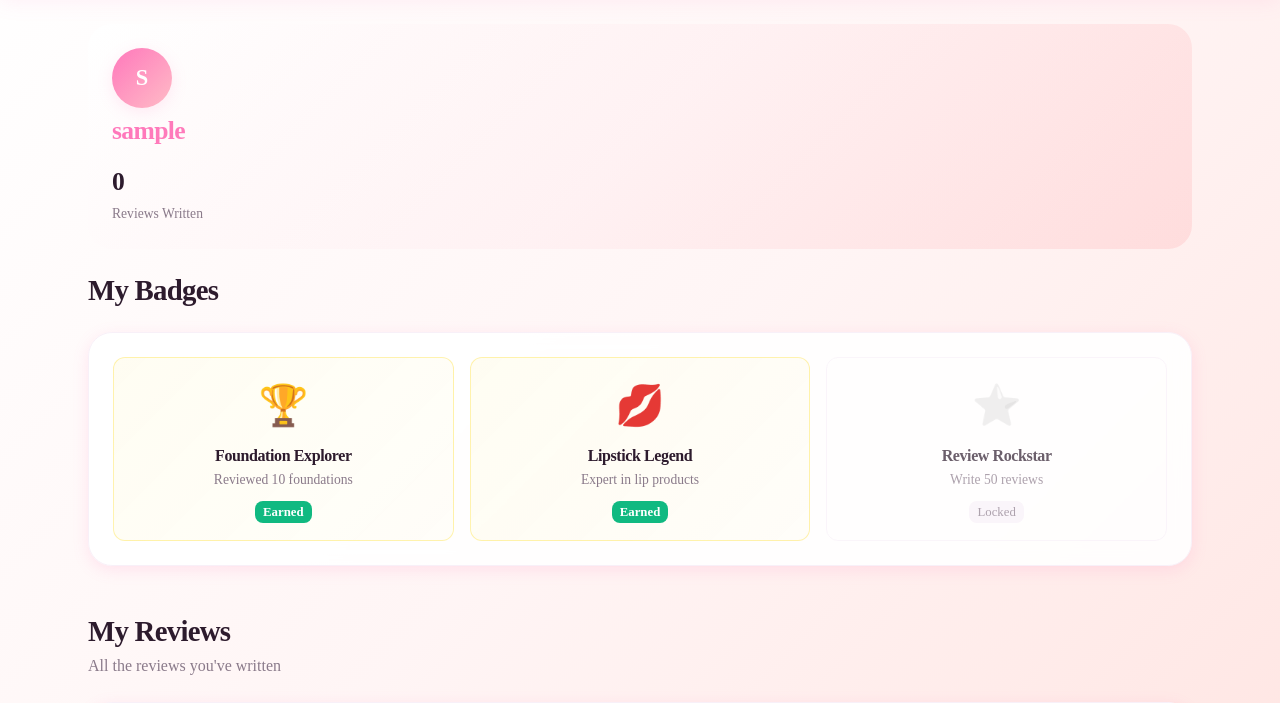
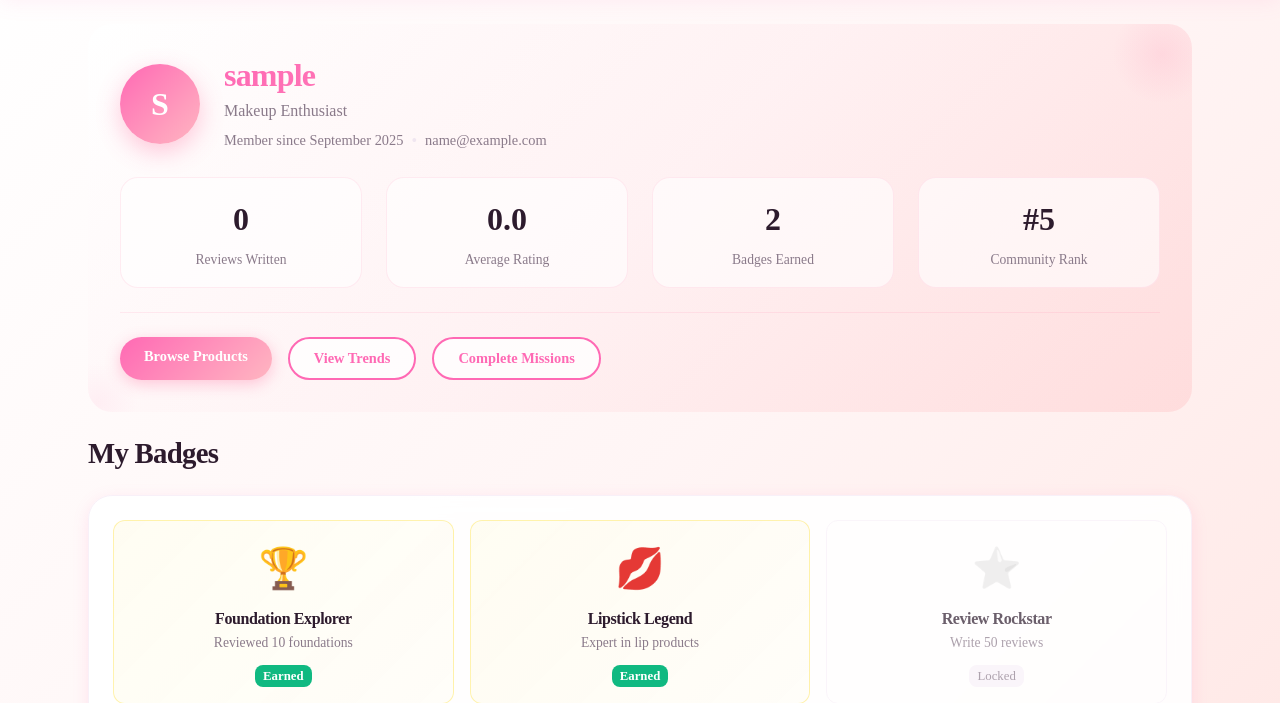
Before and after one commit to fatimaAlku/The-Makeup-Community, a Django app: page /profile/ in a window 1280 px wide. Shown: the part 75-778 px from the top of the page. Run offline with Django 5.2, Linux system fonts and the light colour scheme; the visitor is signed in with stand-in values (Sample User, id 1); data that the repository does not hold is empty.

Commit message:
profile page enhanced

```diff
--- a/my-community-project/makeuptutorial/polls/templates/polls/user_profile.html
+++ b/my-community-project/makeuptutorial/polls/templates/polls/user_profile.html
@@ -4,17 +4,54 @@
 {% block content %}
 <article class="wrap" style="padding-top:24px">
   <!-- Profile Header -->
-  <div class="profile-header" style="background: linear-gradient(135deg, #ffffff 0%, #fff5f5 50%, #ffe4e1 100%); border-radius: var(--radius-xl); padding: var(--space-lg); margin-bottom: var(--space-lg); text-align: left;">
-    <div class="profile-avatar" style="width: 60px; height: 60px; background: var(--gradient-primary); border-radius: 50%; display: flex; align-items: center; justify-content: center; margin: 0 0 var(--space-sm); font-size: 1.4rem; color: white; font-weight: bold;">
-      {{ user.username|first|upper }}
-    </div>
-    <h1 style="margin: 0 0 var(--space-xs); font-size: 1.6rem; background: var(--gradient-primary); -webkit-background-clip: text; background-clip: text; -webkit-text-fill-color: transparent;">{{ user.username }}</h1>
+  <div class="profile-header" style="background: linear-gradient(135deg, #ffffff 0%, #fff5f5 50%, #ffe4e1 100%); border-radius: var(--radius-xl); padding: var(--space-xl); margin-bottom: var(--space-lg); text-align: left; position: relative; overflow: hidden;">
+    <!-- Decorative background elements -->
+    <div style="position: absolute; top: -20px; right: -20px; width: 100px; height: 100px; background: radial-gradient(circle, rgba(255, 79, 138, 0.1) 0%, transparent 70%); border-radius: 50%; z-index: 0;"></div>
+    <div style="position: absolute; bottom: -30px; left: -30px; width: 80px; height: 80px; background: radial-gradient(circle, rgba(255, 127, 178, 0.08) 0%, transparent 70%); border-radius: 50%; z-index: 0;"></div>
 
-    <!-- Profile Stats -->
-    <div class="profile-stats" style="display: flex; justify-content: flex-start; gap: var(--space-lg); margin-top: var(--space-md);">
-      <div class="stat-item" style="text-align: left;">
-        <div style="font-size: 1.6rem; font-weight: bold; color: var(--ink);">{{ total_reviews }}</div>
-        <div style="color: var(--muted); font-size: 0.85rem;">Reviews Written</div>
+    <div style="position: relative; z-index: 1;">
+      <div style="display: flex; align-items: center; gap: var(--space-lg); margin-bottom: var(--space-lg);">
+        <div class="profile-avatar" style="width: 80px; height: 80px; background: var(--gradient-primary); border-radius: 50%; display: flex; align-items: center; justify-content: center; font-size: 2rem; color: white; font-weight: bold; box-shadow: 0 8px 25px rgba(255, 79, 138, 0.3);">
+          {{ user.username|first|upper }}
+        </div>
+        <div style="flex: 1;">
+          <h1 style="margin: 0 0 var(--space-xs); font-size: 2rem; background: var(--gradient-primary); -webkit-background-clip: text; background-clip: text; -webkit-text-fill-color: transparent; font-weight: 700;">{{ user.username }}</h1>
+          <p style="margin: 0; color: var(--muted); font-size: 1rem;">Makeup Enthusiast</p>
+          <div style="display: flex; align-items: center; gap: var(--space-sm); margin-top: var(--space-xs);">
+            <span style="color: var(--muted); font-size: 0.9rem;">Member since {{ user.date_joined|date:"F Y" }}</span>
+            <span style="color: var(--line);">•</span>
+            <span style="color: var(--muted); font-size: 0.9rem;">{{ user.email }}</span>
+          </div>
+        </div>
+      </div>
+
+      <!-- Profile Stats -->
+      <div class="profile-stats" style="display: grid; grid-template-columns: repeat(auto-fit, minmax(120px, 1fr)); gap: var(--space-lg); margin-top: var(--space-lg);">
+        <div class="stat-item" style="text-align: center; padding: var(--space-md); background: rgba(255, 255, 255, 0.6); border-radius: var(--radius-lg); border: 1px solid rgba(255, 79, 138, 0.1);">
+          <div style="font-size: 2rem; font-weight: bold; color: var(--ink); margin-bottom: var(--space-xs);">{{ total_reviews }}</div>
+          <div style="color: var(--muted); font-size: 0.85rem; font-weight: 500;">Reviews Written</div>
+        </div>
+        <div class="stat-item" style="text-align: center; padding: var(--space-md); background: rgba(255, 255, 255, 0.6); border-radius: var(--radius-lg); border: 1px solid rgba(255, 79, 138, 0.1);">
+          <div style="font-size: 2rem; font-weight: bold; color: var(--ink); margin-bottom: var(--space-xs);">{{ average_rating|floatformat:1 }}</div>
+          <div style="color: var(--muted); font-size: 0.85rem; font-weight: 500;">Average Rating</div>
+        </div>
+        <div class="stat-item" style="text-align: center; padding: var(--space-md); background: rgba(255, 255, 255, 0.6); border-radius: var(--radius-lg); border: 1px solid rgba(255, 79, 138, 0.1);">
+          <div style="font-size: 2rem; font-weight: bold; color: var(--ink); margin-bottom: var(--space-xs);">2</div>
+          <div style="color: var(--muted); font-size: 0.85rem; font-weight: 500;">Badges Earned</div>
+        </div>
+        <div class="stat-item" style="text-align: center; padding: var(--space-md); background: rgba(255, 255, 255, 0.6); border-radius: var(--radius-lg); border: 1px solid rgba(255, 79, 138, 0.1);">
+          <div style="font-size: 2rem; font-weight: bold; color: var(--ink); margin-bottom: var(--space-xs);">#5</div>
+          <div style="color: var(--muted); font-size: 0.85rem; font-weight: 500;">Community Rank</div>
+        </div>
+      </div>
+
+      <!-- Quick Actions -->
+      <div style="margin-top: var(--space-lg); padding-top: var(--space-lg); border-top: 1px solid rgba(255, 79, 138, 0.1);">
+        <div style="display: flex; gap: var(--space-md); flex-wrap: wrap;">
+          <a href="{% url 'products' %}" style="background: var(--gradient-primary); color: white; padding: var(--space-sm) var(--space-lg); border-radius: 50px; text-decoration: none; font-weight: 600; font-size: 0.9rem; transition: all 0.3s ease; box-shadow: 0 4px 15px rgba(255, 79, 138, 0.3);">Browse Products</a>
+          <a href="{% url 'trends' %}" style="background: rgba(255, 255, 255, 0.8); color: var(--accent); padding: var(--space-sm) var(--space-lg); border-radius: 50px; text-decoration: none; font-weight: 600; font-size: 0.9rem; transition: all 0.3s ease; border: 2px solid var(--accent);">View Trends</a>
+          <a href="{% url 'missions' %}" style="background: rgba(255, 255, 255, 0.8); color: var(--accent); padding: var(--space-sm) var(--space-lg); border-radius: 50px; text-decoration: none; font-weight: 600; font-size: 0.9rem; transition: all 0.3s ease; border: 2px solid var(--accent);">Complete Missions</a>
+        </div>
       </div>
     </div>
   </div>
```
